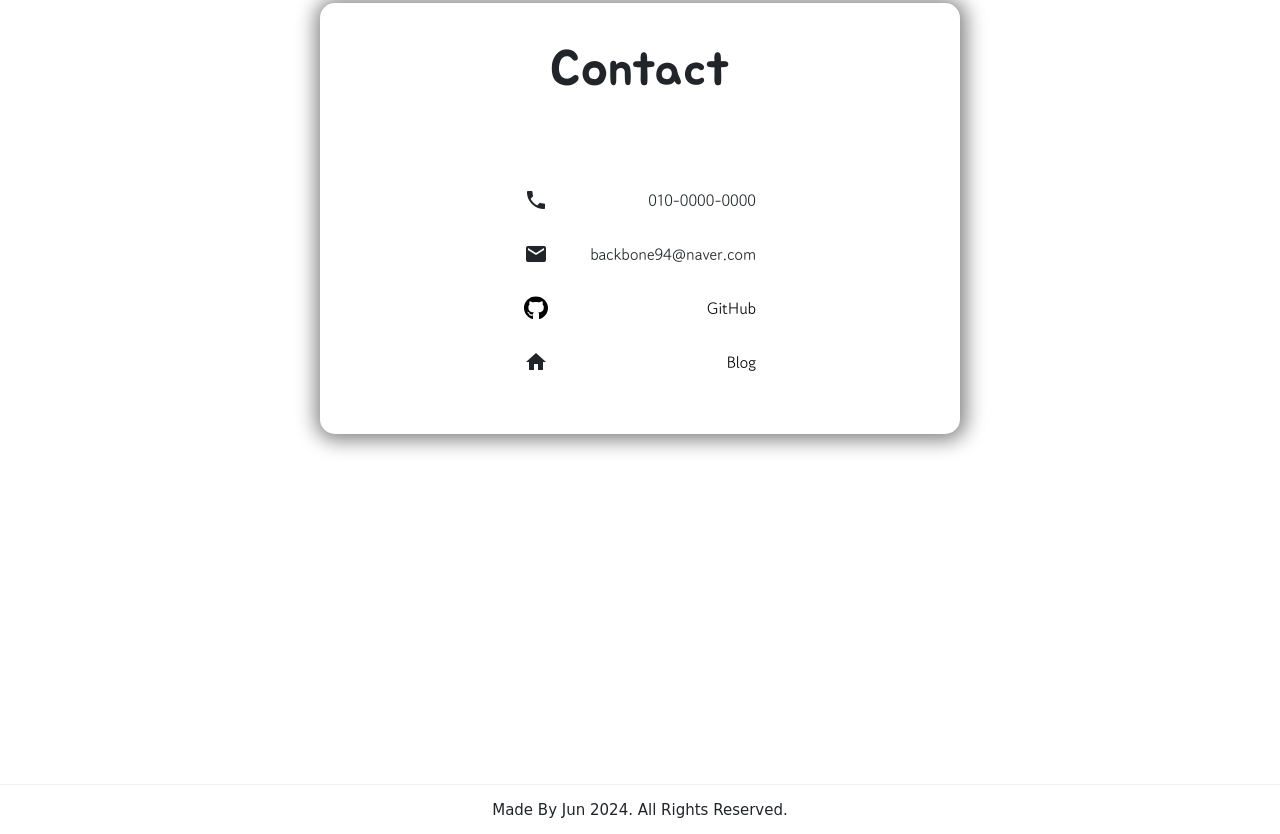
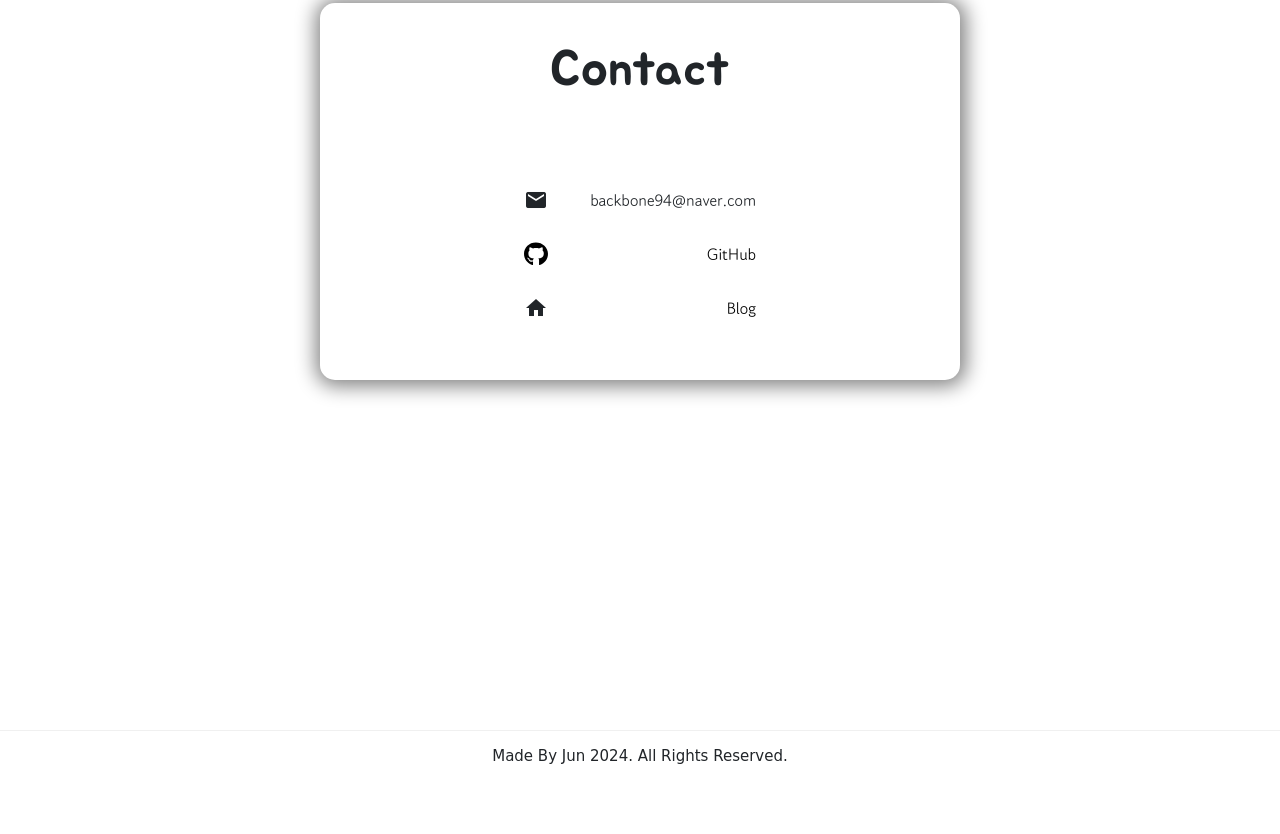
Before and after one commit to backbone94/portfolio, a plain HTML site: page index.html in a window 1280 px wide. Shown: the part 8109-8943 px from the top of the page. After the commit the page ends 8889 px from the top, so only its background shows below. Drawn offline with nearby package versions, Linux system fonts and the light colour scheme; a web font is replaced by a local one.

Commit message:
fix: ABOUT에서 번호 제거

```diff
--- a/index.html
+++ b/index.html
@@ -639,10 +639,6 @@
         <div class="contactListContainer">
           <div class="contactList">
             <div class="contactElement">
-              <div class="material-icons">phone</div>
-              <div class="contactText">010-0000-0000</div>
-            </div>
-            <div class="contactElement">
               <div class="material-icons">email</div>
               <div class="contactText">backbone94@naver.com</div>
             </div>
```
